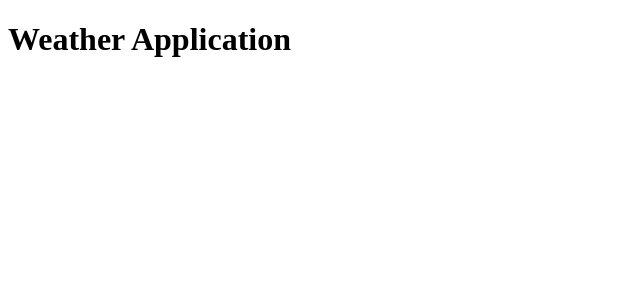
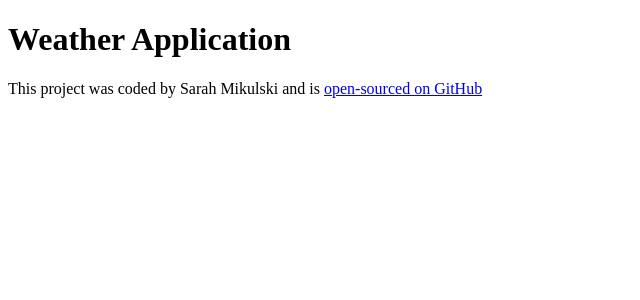
Before and after one commit to sarahruthmik/react-weather-app, a React (Create React App) app: page / in a window 1280 px wide. Shown: the top 300 px of the page, without its empty margins (0-640 px from the left). Built offline with nearby package versions, Linux system fonts and the light colour scheme.

Commit message:
Added footer with link to code

```diff
--- a/src/App.js
+++ b/src/App.js
@@ -5,6 +5,15 @@
   return (
     <div className="App">
       <h1>Weather Application</h1>
+      <footer>
+        This project was coded by Sarah Mikulski and is{" "}
+        <a
+          href="https://github.com/sarahruthmik/react-weather-app.git"
+          target="_blank"
+        >
+          open-sourced on GitHub
+        </a>
+      </footer>
     </div>
   );
 }
```
